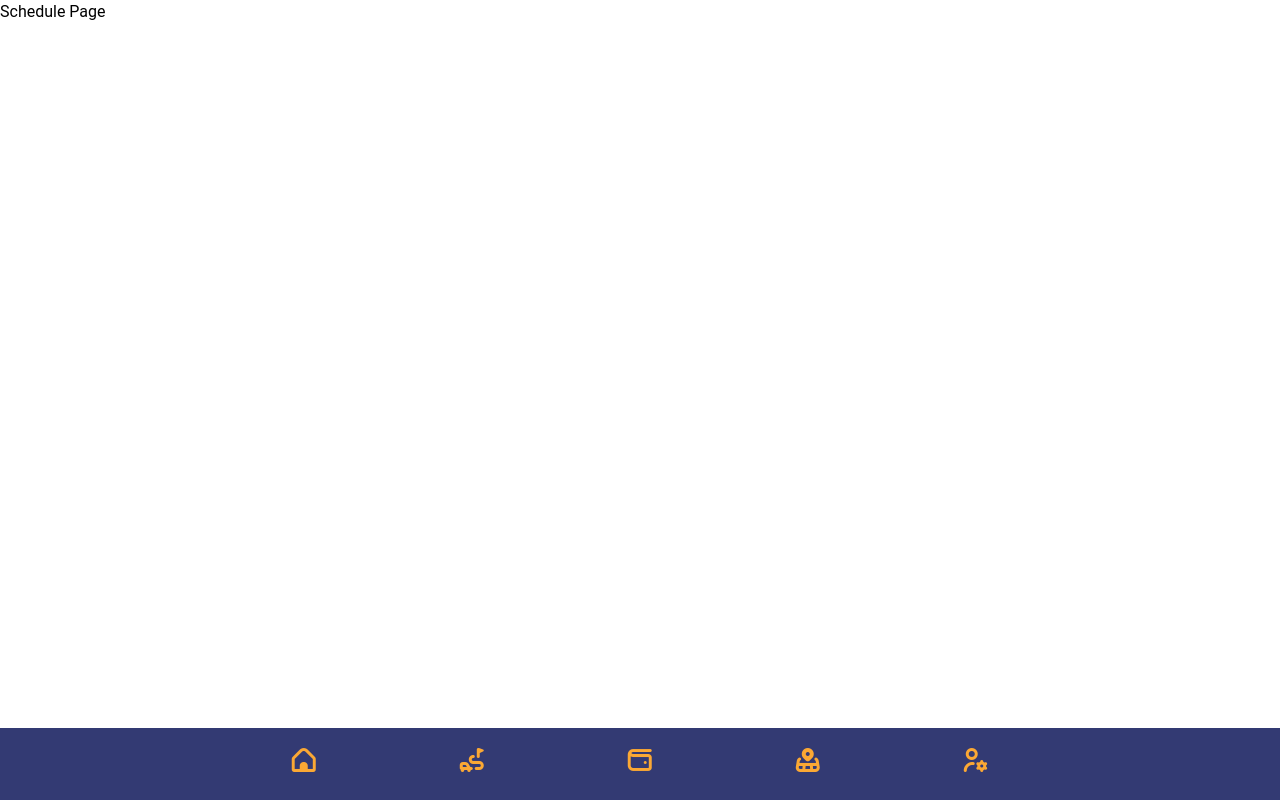
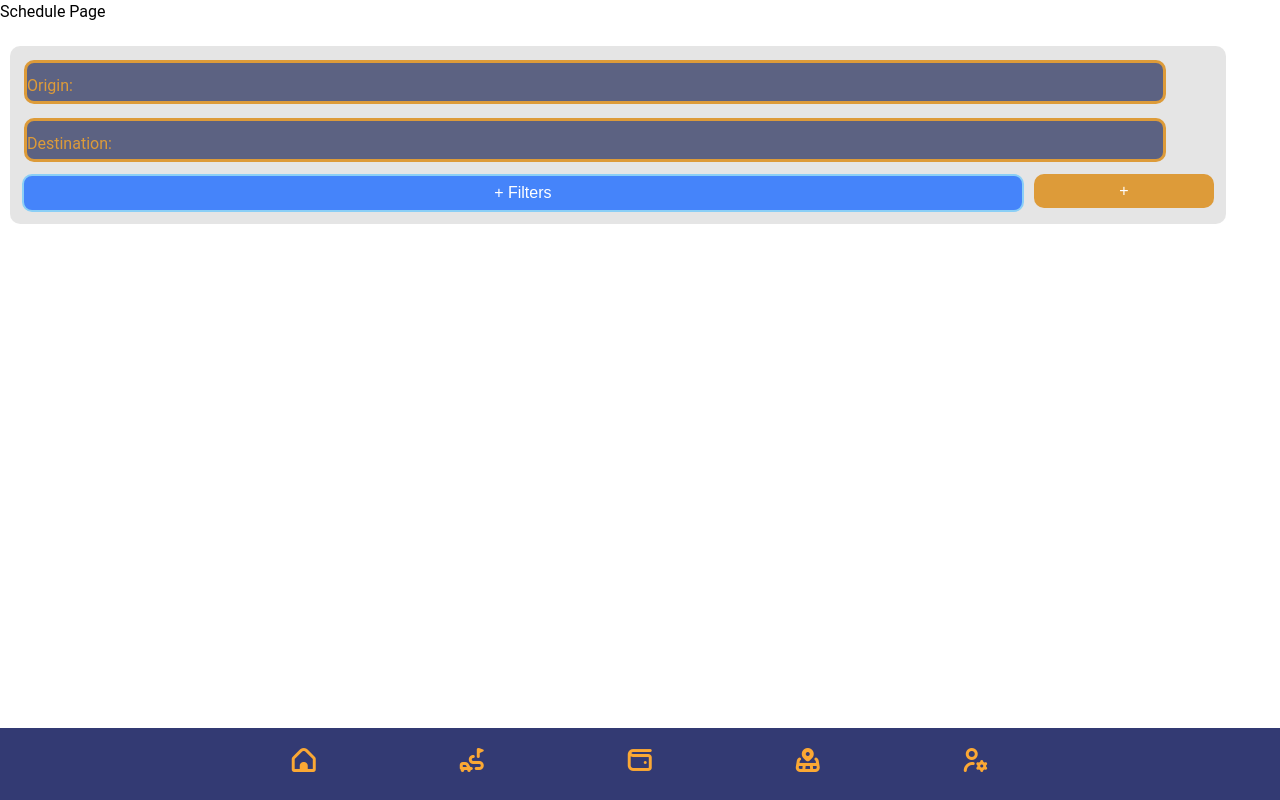
Before and after one commit to HenriqueFreitas07/ThABUS, a React (Vite) app: page /home in a window 1280 px wide. Both pictures are taken after a click on the element 472 px from the left and 764 px from the top of the page. Built offline with nearby package versions, Linux system fonts and the light colour scheme; a web font is replaced by a local one.

Commit message:
Schedule partially done

```diff
--- a/package.json
+++ b/package.json
@@ -14,13 +14,15 @@
   "dependencies": {
     "@ionic/react": "^7.0.0",
     "@ionic/react-router": "^7.0.0",
+    "@react-google-maps/api": "^2.19.3",
     "@types/react-router": "^5.1.20",
     "@types/react-router-dom": "^5.3.3",
     "ionicons": "^7.0.0",
     "react": "^18.2.0",
     "react-dom": "^18.2.0",
     "react-router": "^5.3.4",
-    "react-router-dom": "^5.3.4"
+    "react-router-dom": "^5.3.4",
+    "use-places-autocomplete": "^4.0.1"
   },
   "devDependencies": {
     "@testing-library/dom": ">=7.21.4",
--- a/src/pages/ScheduleP.tsx
+++ b/src/pages/ScheduleP.tsx
@@ -1,5 +1,12 @@
-import { IonContent, IonHeader, IonPage, IonTitle, IonToolbar } from '@ionic/react';
+import { IonContent, IonHeader, IonLabel, IonPage, IonTitle, IonToolbar } from '@ionic/react';
 import ExploreContainer from '../components/ExploreContainer';
+import { IonCard, IonCardContent, IonCardHeader, IonCardSubtitle, IonCardTitle, IonButton, IonInput, IonItem } from '@ionic/react';
+import Card from '../components/Card';
+import Button from '../components/Button';
+import Input from '../components/Input';
+
+
+
 
 const ScheduleP: React.FC = () => {
   return (
@@ -7,6 +14,19 @@ const ScheduleP: React.FC = () => {
       <IonContent fullscreen>
         Schedule Page
       </IonContent>
+      <div className='card'>
+        <div  >
+          <IonInput type="search" label="Origin: "  class="custom"></IonInput>
+        </div>
+        <div>
+          <IonInput type="search" label="Destination: " class="custom"> </IonInput>
+        </div>
+        <div className='container'>
+          <button className="buttonLeft">+ Filters</button>
+          <button className="buttonRight">+</button>
+        </div>
+      </div>
+
     </IonPage>
   );
 };
--- a/src/theme/main.css
+++ b/src/theme/main.css
@@ -14,6 +14,75 @@ body {
   font-weight: 400;
   font-style: normal;
 }
+
+ion-input.custom {
+
+  --color: #dd9b39;
+  border-radius: 10px;
+  border: 3px solid #dd9b39;
+  width: 95%;
+  height: 30px;
+  margin:7px;
+  background: rgba(2, 12, 65, 0.6);
+
+
+}
+ .container {
+  display: flex;
+ }
+
+.buttonLeft {
+  flex: 1;
+  display: flex;
+  flex-direction: column;
+  border-radius: 10px;
+  border: 2px solid #8bcff6;
+  padding: 5px;
+  margin: 5px;
+  float: left;
+  height: min-content;
+  width: 80%;
+  max-height: fit-content;
+  align-items: center;
+  color: white;
+  background: rgba(53, 123, 253, 0.9);
+  position: relative;
+
+}
+
+.buttonRight {
+  display: flex;
+  flex-direction: column;
+  border-radius: 10px;
+  padding: 5px;
+  margin: 5px;
+  float: right;
+  height: min-content;
+  width: 15%;
+  max-height: fit-content;
+  align-items: center;
+  color: white;
+  background-color: #dd9b39;
+  position: relative;
+
+}
+
+
+
+
+.card {
+  display: flex;
+  flex-direction: column;
+  position: absolute;
+  border-radius: 10px;
+  padding: 7px;
+  margin: 10px;
+  top: 05%;;
+  width: 95%;
+  background: rgba(0, 0, 0, 0.1);
+
+}
+
 
 
 
```
Also changed, not shown: 2 other files (tests, documents, lock files or other folders).
